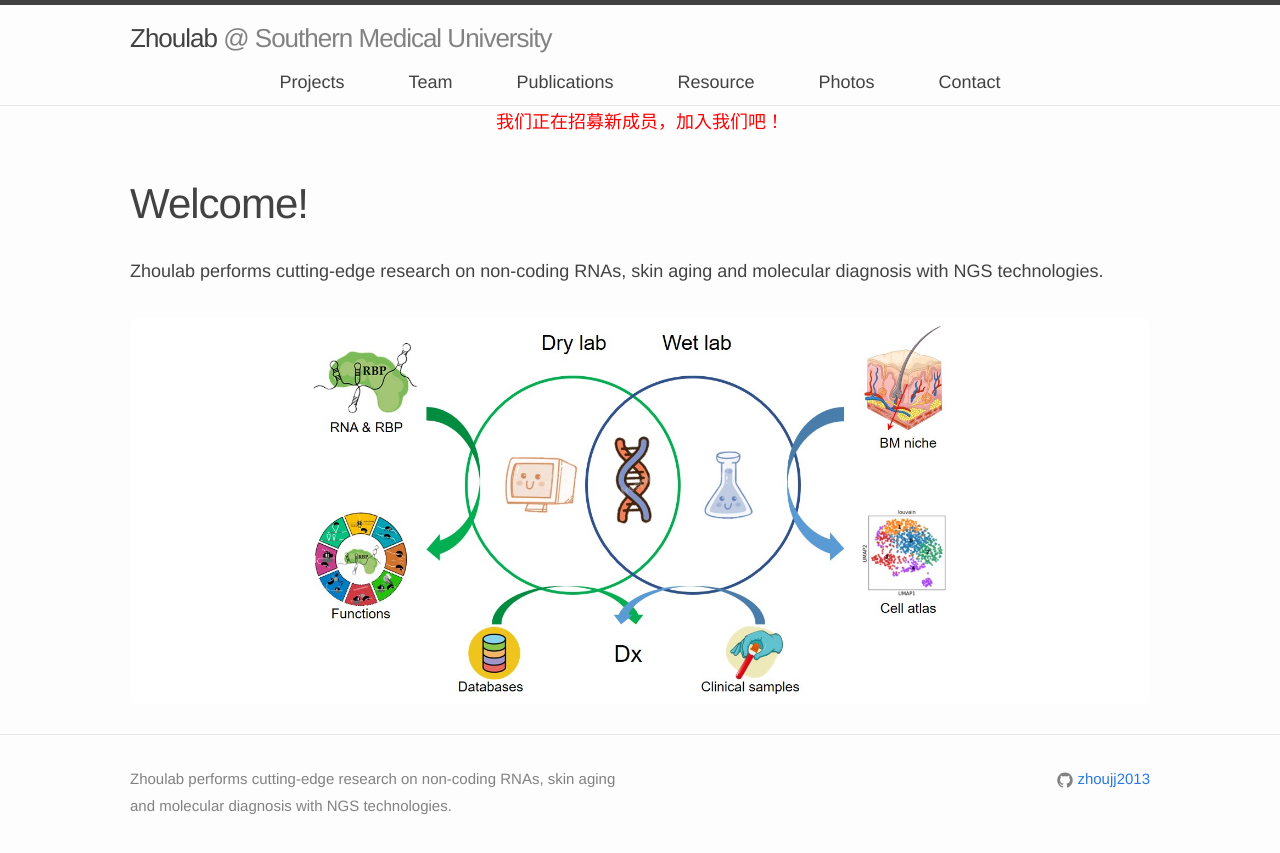
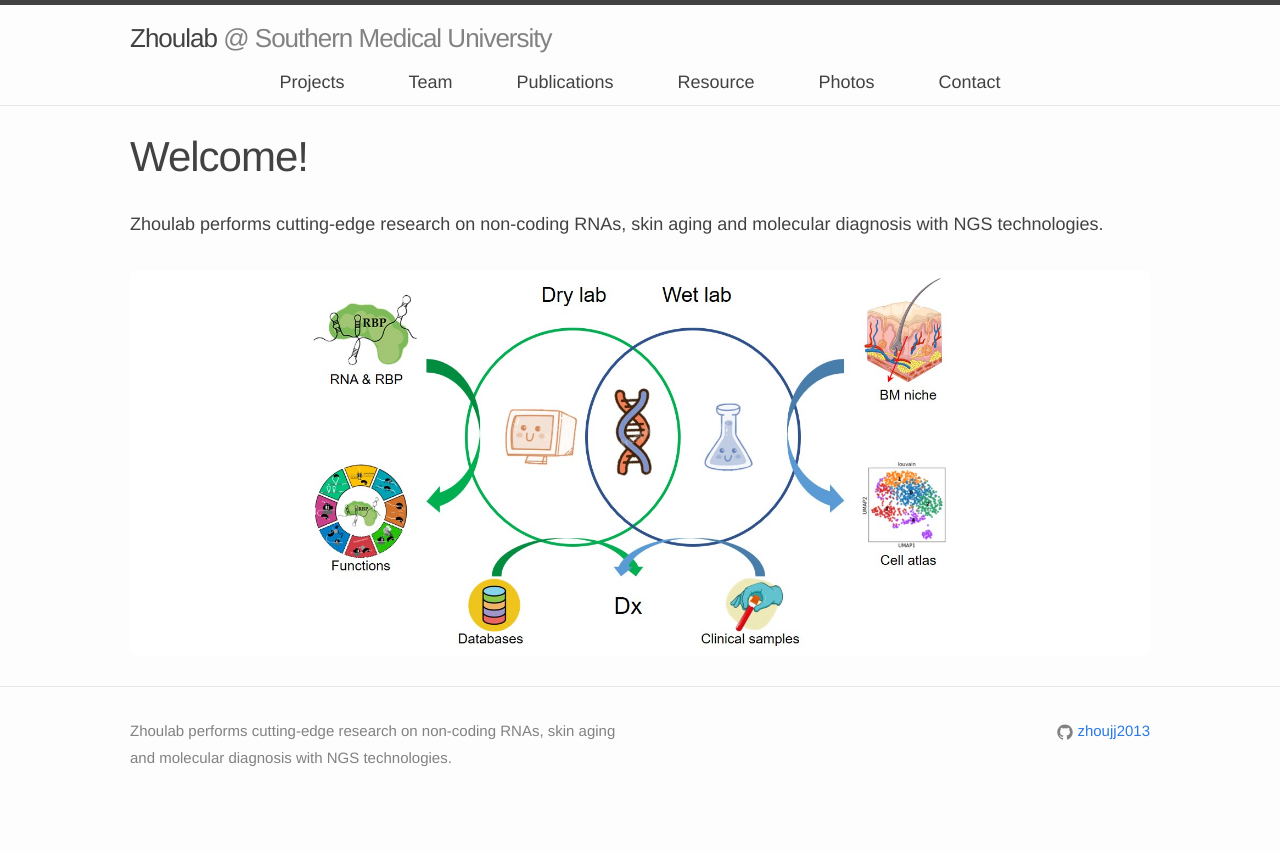
Before and after one commit to zhoujj2013/zhournalab, a Jekyll site: the page built from index.html, in a window 1280 px wide. Shown: the top 853 px of the page. Built offline with Jekyll 4.4.1, drawn with Linux system fonts in a browser that asks for light colours; nearby versions of some CDN libraries.

Commit message:
Update header.html

```diff
--- a/_includes/header.html
+++ b/_includes/header.html
@@ -39,4 +39,4 @@
   </div>
 
 </header>
-<p align="center"><a href="{{ site.baseurl }}/contact" style="color:red;">我们正在招募新成员，加入我们吧！</a></p>
+<!--<p align="center"><a href="{{ site.baseurl }}/contact" style="color:red;">我们正在招募新成员，加入我们吧！</a></p>-->
```
